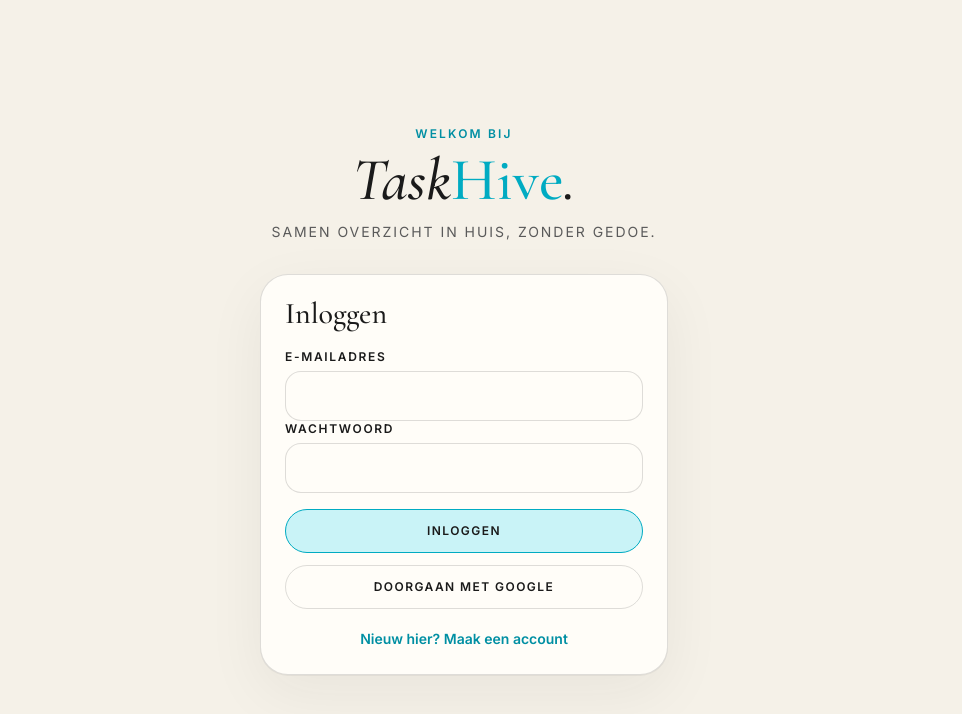
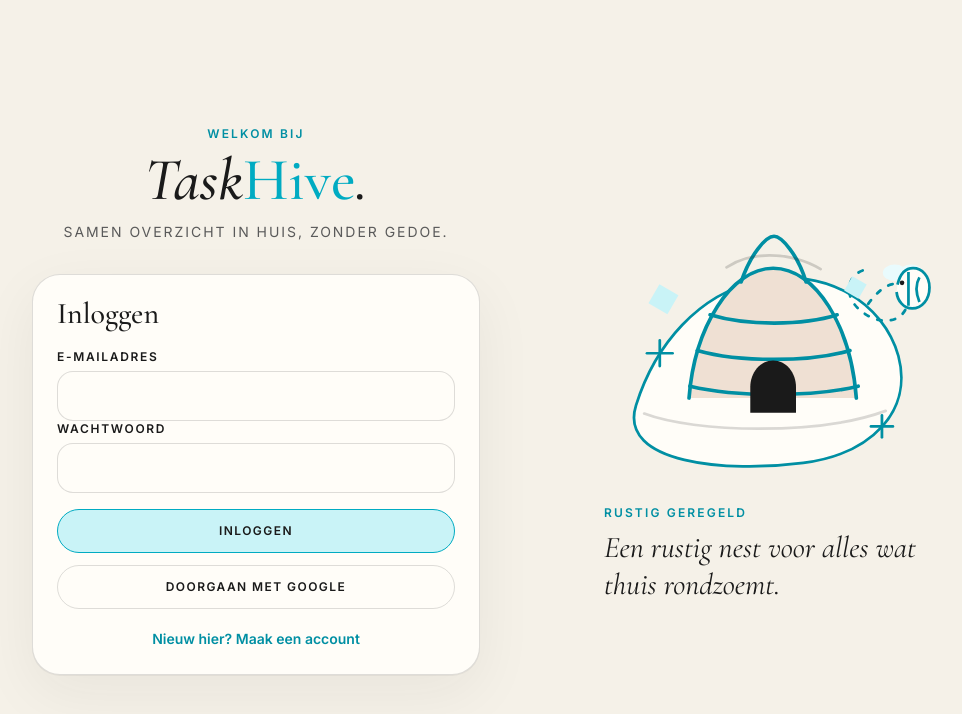
Before and after one commit to Lukasvant/Huishub, a Next.js app: page /login in a window 1280 px wide. Shown: the top 714 px of the page, without its empty margins (176-1138 px from the left). Built offline with nearby package versions, Linux system fonts and the light colour scheme; no server answers.

Commit message:
Add hive illustration and tap-first groceries

```diff
--- a/src/app/login/page.tsx
+++ b/src/app/login/page.tsx
@@ -2,6 +2,7 @@
 
 import { useEffect, useState, type FormEvent } from "react";
 import { useRouter } from "next/navigation";
+import { HiveIllustration } from "@/components/hive-illustration";
 import { Button, Card, Message } from "@/components/ui";
 import { useAuth } from "@/contexts/auth-context";
 
@@ -45,8 +46,9 @@ export default function LoginPage() {
   }
 
   return (
-    <main className="mx-auto flex min-h-screen max-w-md items-center px-5 py-8">
-      <div className="w-full">
+    <main className="mx-auto flex min-h-screen max-w-5xl items-center px-5 py-8">
+      <div className="grid w-full items-center gap-8 md:grid-cols-[minmax(0,1fr)_24rem]">
+        <div className="order-2 w-full max-w-md justify-self-center md:order-1">
           <div className="mb-8 text-center">
             <p className="eyebrow">Welkom bij</p>
             <h1 className="mt-2 font-serif text-6xl italic leading-none">
@@ -93,13 +95,16 @@ export default function LoginPage() {
                   type="password"
                   value={password}
                   onChange={(event) => setPassword(event.target.value)}
-                autoComplete={newAccount ? "new-password" : "current-password"}
+                  autoComplete={
+                    newAccount ? "new-password" : "current-password"
+                  }
                 />
               </label>
               {error && <Message>{error}</Message>}
               {!configured && (
                 <Message tone="info">
-                Configureer Firebase in <code>.env.local</code> om in te loggen.
+                  Configureer Firebase in <code>.env.local</code> om in te
+                  loggen.
                 </Message>
               )}
               <Button
@@ -145,6 +150,16 @@ export default function LoginPage() {
             </button>
           </Card>
         </div>
+        <section className="order-1 md:order-2">
+          <HiveIllustration className="mx-auto max-w-[18rem] md:max-w-none" />
+          <div className="mx-auto mt-4 max-w-xs text-center md:text-left">
+            <p className="eyebrow">Rustig geregeld</p>
+            <p className="mt-2 font-serif text-3xl italic leading-tight">
+              Een rustig nest voor alles wat thuis rondzoemt.
+            </p>
+          </div>
+        </section>
+      </div>
     </main>
   );
 }
--- a/src/app/onboarding/create-household/page.tsx
+++ b/src/app/onboarding/create-household/page.tsx
@@ -2,6 +2,7 @@
 
 import { useEffect, useState, type FormEvent } from "react";
 import { useRouter } from "next/navigation";
+import { HiveIllustration } from "@/components/hive-illustration";
 import { Button, Card, LoadingScreen, Message } from "@/components/ui";
 import { useAuth } from "@/contexts/auth-context";
 import { useHousehold } from "@/contexts/household-context";
@@ -39,6 +40,7 @@ export default function CreateHouseholdPage() {
   return (
     <main className="mx-auto flex min-h-screen max-w-md items-center px-5">
       <Card className="w-full p-6">
+        <HiveIllustration className="mx-auto mb-3 max-w-[13rem]" />
         <p className="eyebrow">Welkom bij TaskHive</p>
         <h1 className="mt-2 text-4xl leading-none">Maak je huishouden</h1>
         <p className="mt-3 text-sm uppercase tracking-[0.12em] text-muted">
--- /dev/null
+++ b/src/components/hive-illustration.tsx
@@ -0,0 +1,99 @@
+import clsx from "clsx";
+
+export function HiveIllustration({ className }: { className?: string }) {
+  return (
+    <svg
+      aria-hidden="true"
+      className={clsx("h-auto w-full text-sage-600", className)}
+      fill="none"
+      viewBox="0 0 420 320"
+      xmlns="http://www.w3.org/2000/svg"
+    >
+      <path
+        d="M70 229c21-67 69-122 134-136 73-16 137 24 153 82 16 60-29 107-104 117-83 11-203 1-183-63Z"
+        fill="#fffdf8"
+        stroke="currentColor"
+        strokeWidth="3"
+      />
+      <path
+        d="M79 238c55 21 191 24 264-3"
+        stroke="#1a1a1a"
+        strokeLinecap="round"
+        strokeOpacity=".16"
+        strokeWidth="3"
+      />
+      <path d="M128 221c6-78 46-142 92-142 47 0 85 64 91 142" fill="#efe0d3" />
+      <path
+        d="M128 221c6-78 46-142 92-142 47 0 85 64 91 142"
+        stroke="currentColor"
+        strokeLinecap="round"
+        strokeWidth="4"
+      />
+      <path
+        d="M151 130c39 12 102 12 139 0"
+        stroke="currentColor"
+        strokeLinecap="round"
+        strokeWidth="4"
+      />
+      <path
+        d="M137 169c45 13 123 13 167 0"
+        stroke="currentColor"
+        strokeLinecap="round"
+        strokeWidth="4"
+      />
+      <path
+        d="M129 208c50 12 135 12 184 0"
+        stroke="currentColor"
+        strokeLinecap="round"
+        strokeWidth="4"
+      />
+      <path d="M195 237v-28c0-16 11-29 25-29s25 13 25 29v28" fill="#1a1a1a" />
+      <path
+        d="M185 94c10-30 27-50 36-50 8 0 26 20 35 50"
+        stroke="currentColor"
+        strokeLinecap="round"
+        strokeWidth="4"
+      />
+      <path
+        d="M169 78c14-9 29-13 47-13 20 0 39 5 56 15"
+        stroke="#1a1a1a"
+        strokeLinecap="round"
+        strokeOpacity=".18"
+        strokeWidth="3"
+      />
+      <path
+        d="M324 118c25-35 48-23 43 0-5 22-33 25-54 5-18-17-10-42 13-43"
+        stroke="currentColor"
+        strokeDasharray="5 10"
+        strokeLinecap="round"
+        strokeWidth="3"
+      />
+      <g transform="translate(340 73)">
+        <ellipse cx="13" cy="11" fill="#e9fbfd" rx="13" ry="9" />
+        <ellipse cx="31" cy="11" fill="#e9fbfd" rx="13" ry="9" />
+        <path
+          d="M16 24c3-12 9-18 17-18 10 0 18 9 18 21 0 13-8 23-19 23-9 0-16-8-17-18"
+          fill="#fffdf8"
+          stroke="currentColor"
+          strokeWidth="3"
+        />
+        <path
+          d="M28 10v37M40 16c-4 7-4 17 0 27"
+          stroke="currentColor"
+          strokeWidth="3"
+        />
+        <circle cx="21" cy="22" fill="#1a1a1a" r="2.5" />
+      </g>
+      <g stroke="currentColor" strokeLinecap="round" strokeWidth="3">
+        <path d="M82 172h28" />
+        <path d="M96 158v28" />
+        <path d="M327 252h24" />
+        <path d="M339 240v24" />
+      </g>
+      <g fill="#c9f3f7">
+        <path d="M88 101h24v24H88z" transform="rotate(30 100 113)" />
+        <path d="M301 91h18v18h-18z" transform="rotate(30 310 100)" />
+      </g>
+    </svg>
+  );
+}
```
Also changed, not shown: src/components/groceries/grocery-panel.tsx (+296 -90 lines), 1 other file (tests, documents, lock files or other folders). Lines whose indentation alone changed are shown as unchanged.
